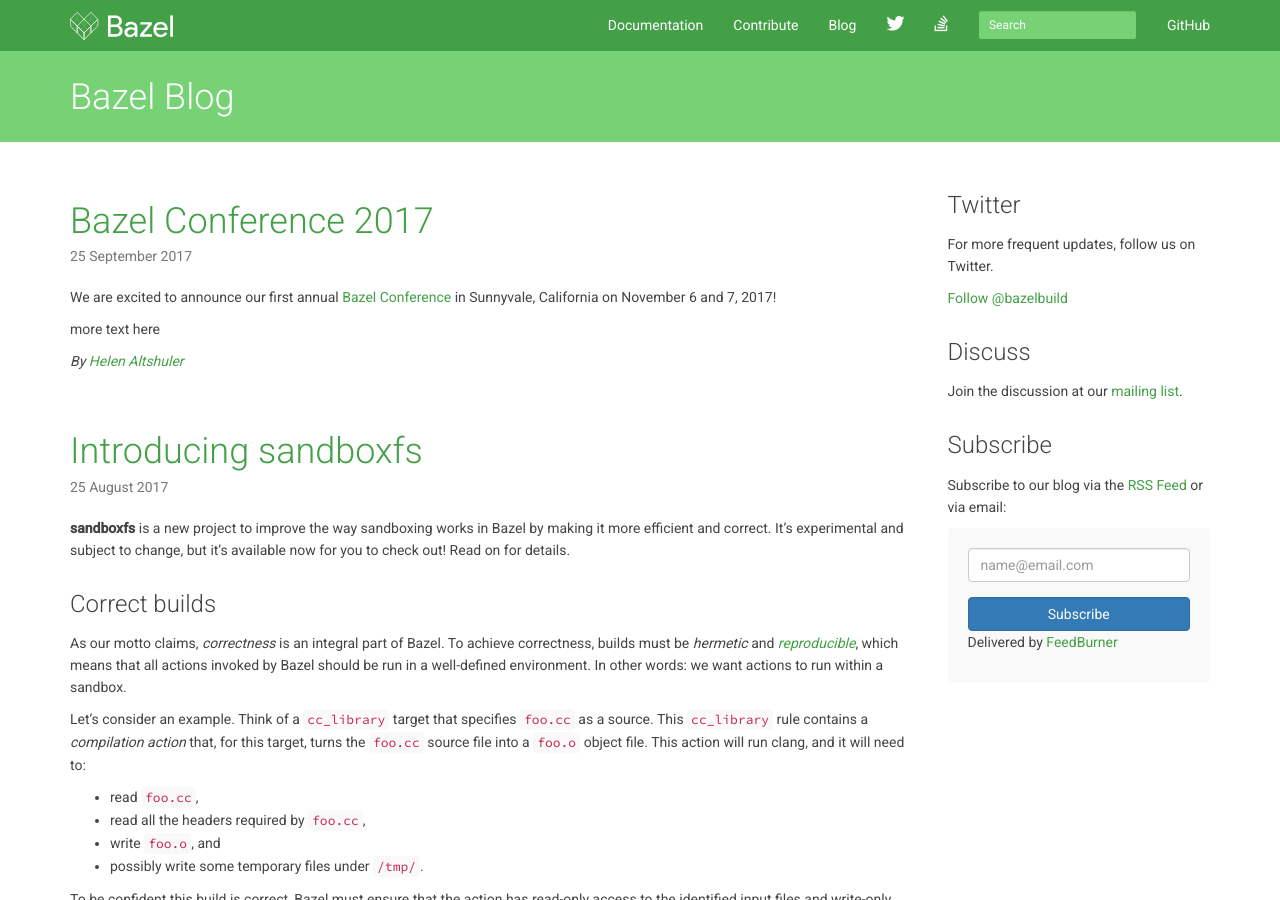
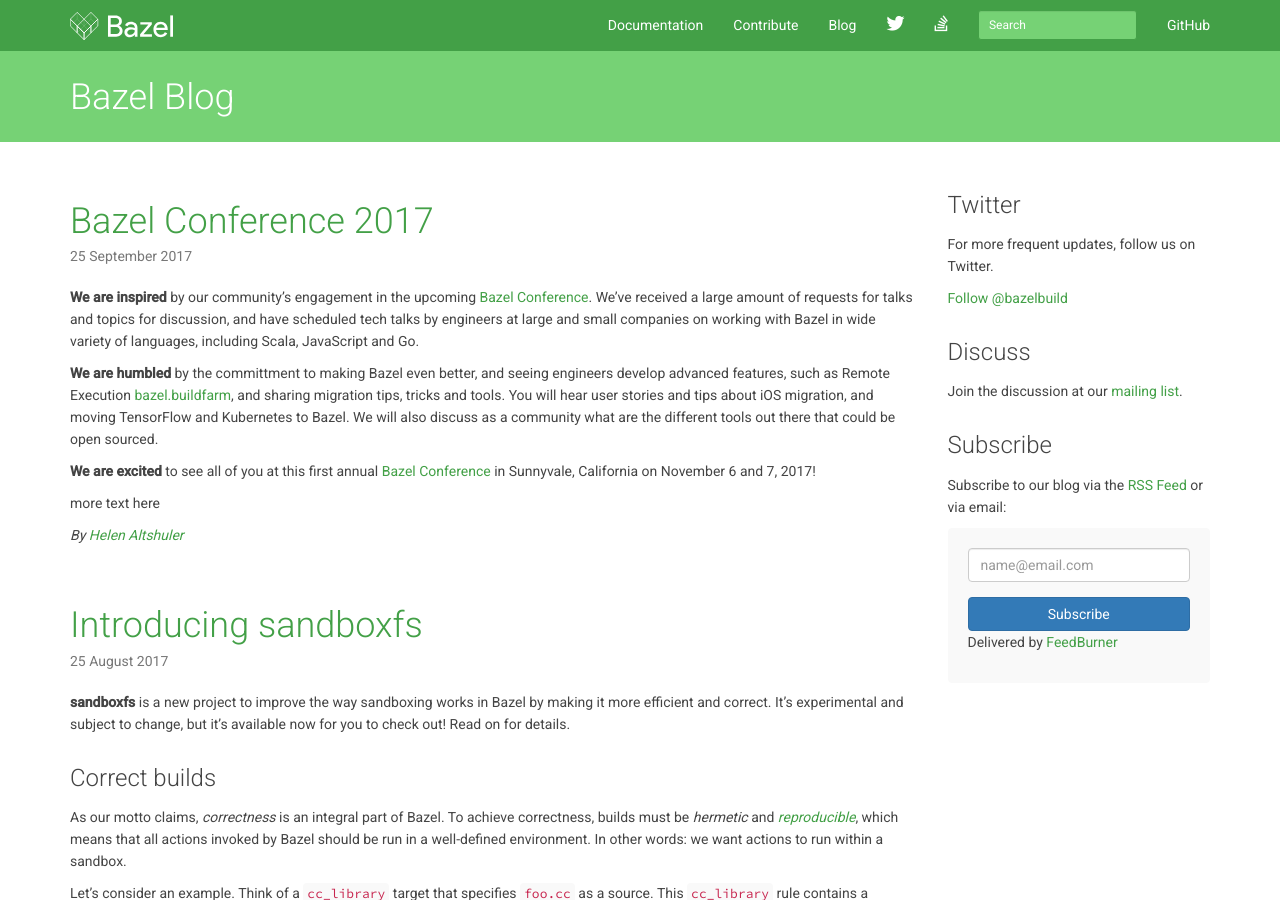
Before and after one commit to bazelbuild/bazel-blog, a Jekyll site: the page built from index.html, in a window 1280 px wide and 900 px high. Built offline with Jekyll 4.4.1, drawn with Linux system fonts in a browser that asks for light colours; nearby versions of some CDN libraries; library files that are not in the unit come from our copies; Markdown is read by kramdown in place of the engine named in the settings; the list of posts is cut into pages by our own code.

Commit message:
Update 2017-09-25-conference-2017.md
updated content ready for publishing

```diff
--- a/_posts/2017-09-25-conference-2017.md
+++ b/_posts/2017-09-25-conference-2017.md
@@ -3,7 +3,12 @@
 title: Bazel Conference 2017
 ---
 
-We are excited to announce our first annual [Bazel Conference](https://sites.google.com/corp/bazel.build/conference2017) in Sunnyvale, California on November 6 and 7, 2017!
+**We are inspired** by our community's engagement in the upcoming [Bazel Conference](https://sites.google.com/corp/bazel.build/conference2017). We've received a large amount of requests for talks and topics for discussion, and have scheduled tech talks by engineers at large and small companies on working with Bazel in wide variety of languages, including Scala, JavaScript and Go.
+
+**We are humbled** by the committment to making Bazel even better, and seeing engineers develop advanced features, such as Remote Execution [bazel.buildfarm](https://github.com/bazelbuild/bazel-buildfarm), and sharing migration tips, tricks and tools. You will hear user stories and tips about iOS migration, and moving TensorFlow and Kubernetes to Bazel. We will also discuss as a community what are the different tools out there that could be open sourced.
+
+**We are excited** to see all of you at this first annual [Bazel Conference](https://sites.google.com/corp/bazel.build/conference2017) in Sunnyvale, California on November 6 and 7, 2017!
+
 
 more text here
 
```
